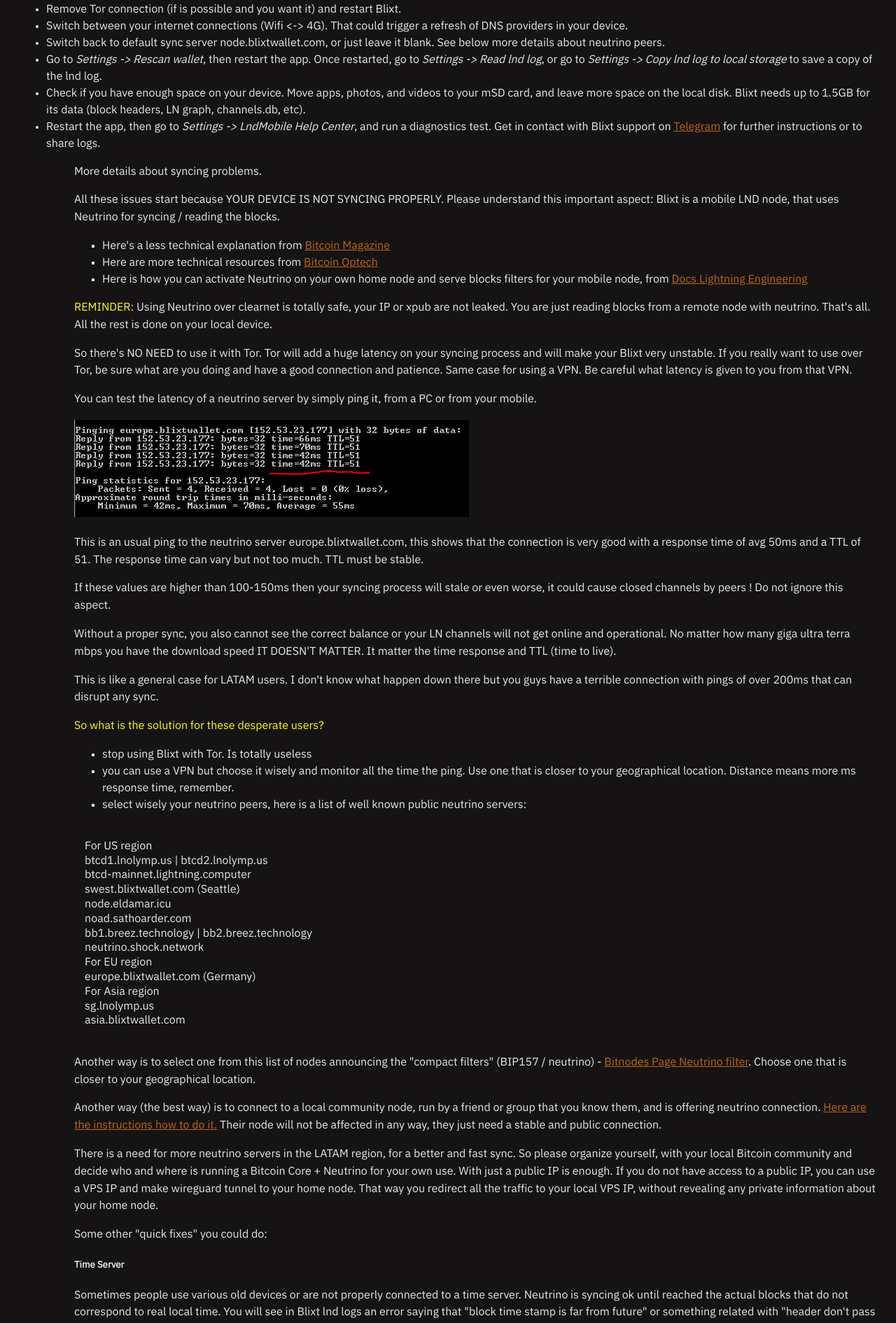
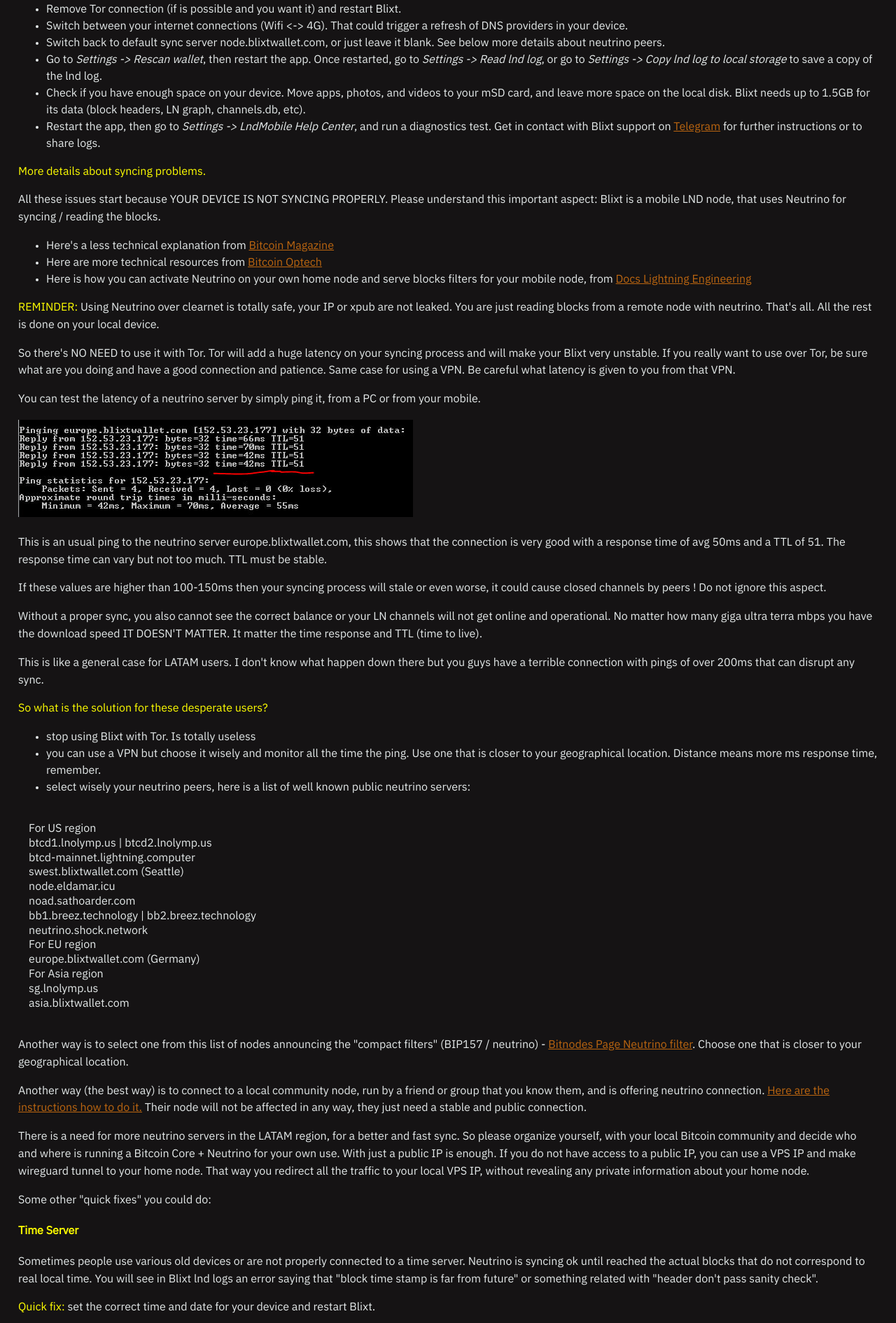
Before and after one commit to BlixtWallet/blixtwallet.github.io, a Jekyll site: the page built from faq.html, in a window 1280 px wide. Shown: the part 2176-4067 px from the top of the page at 70% size. Built offline with Jekyll 4.4.1, drawn with Linux system fonts in a browser that asks for light colours.

Commit message:
small correction format

```diff
--- a/faq.html
+++ b/faq.html
@@ -180,8 +180,8 @@
       <li>Restart the app, then go to <i>Settings -> LndMobile Help Center</i>, and run a diagnostics test. Get in
         contact with Blixt support on <a href="https://t.me/BlixtWallet" target="_blank">Telegram</a> for further
         instructions or to share logs.</li>
-      <ul>
-    <p>More details about syncing problems.</p>
+      </ul>
+    <p style="color:yellow;">More details about syncing problems.</p>
     <p>All these issues start because YOUR DEVICE IS NOT SYNCING PROPERLY. Please understand this important aspect: Blixt is a mobile LND node, that uses Neutrino for syncing / reading the blocks.</p>
       <ul>
       <li>Here's a less technical explanation from <a href="https://bitcoinmagazine.com/technical/why-bitcoin-wallets-need-block-filters">Bitcoin Magazine</a></li>
@@ -221,14 +221,14 @@
     <p>Another way (the best way) is to connect to a local community node, run by a friend or group that you know them, and is offering neutrino connection. <a href="https://docs.lightning.engineering/lightning-network-tools/lnd/enable-neutrino-mode-in-bitcoin-core">Here are the instructions how to do it.</a> Their node will not be affected in any way, they just need a stable and public connection.</p>
     <p>There is a need for more neutrino servers in the LATAM region, for a better and fast sync. So please organize yourself, with your local Bitcoin community and decide who and where is running a Bitcoin Core + Neutrino for your own use. With just a public IP is enough. If you do not have access to a public IP, you can use a VPS IP and make wireguard tunnel to your home node. That way you redirect all the traffic to your local VPS IP, without revealing any private information about your home node.</p>
     <p>Some other "quick fixes" you could do:</p>
-    <h5>Time Server</h5>
+    <h4 style="color:yellow;">Time Server</h4>
     <p>Sometimes people use various old devices or are not properly connected to a time server. Neutrino is syncing ok until reached the actual blocks that do not correspond to real local time. You will see in Blixt lnd logs an error saying that "block time stamp is far from future" or something related with "header don't pass sanity check".</p>
     <p><span style="color:yellow;">Quick fix:</span> set the correct time and date for your device and restart Blixt.</p>
-    <h5>Low space on device</h5>
+    <h4 style="color:yellow;">Low space on device</h4>
     <p>Sometimes using an old device, with low space, it can reach a threshold limit and stuck. Indeed for more you are using this mobile LND node, the neutrino files get bigger and also the channel.db file.</p>
     <p><span style="color:yellow;">Quick fix:</span> Go to Blixt Options - Debug section - Select "stop LND and delete neutrino files". It will restart the app and start a new fresh sync. Sometimes this quick fix can repair also corrupted data. Keep in mind that will take some time, between 1 and 3 min to fully resync. It is NOT deleting existing funds or channels, but yes, after resync it could trigger a re-scan of your bitcoin addresses and that could take more time.</p>
     <p>Next step is to check how much data is still occupied. You can see this in Android App info - data. If is still bigger than 400-500MB, you can compact the lnd files. So go to Blixt Options - Debug section - Select "Compact DB LND". Restart Blixt app if is not doing automatically. The compaction is taking place at startup and is only once. Now you will see that Blixt data is more less occupied.</p>
-    <h5>Persistent mode</h5>
+    <h4 style="color:yellow;">Persistent mode</h4>
     <p>Sometimes people do not open Blixt for long time, so is way too old the sync. But they expect to be synced instantly when they open it.</p>
     <p>Please have patience, and look at the top spinning wheel. Optional you can go to Options - See Node Info and see if is synced to chain and synced to graph marked as "true". Without that "true" mention you cannot use properly Blixt, you cannot see correctly the balance, you cannot see the LN channels online, you cannot do payments.</p>
     <p><span style="color:yellow;">Quick fix:</span> There's a powerful option to "keep alive" your Blixt node. Go to Options - Experiments - Select "Activate Persistent Mode". That will restart your Blixt and will put the lnd service in persistent mode, aka will always be active and keep online your sync, even if you switch to another app or simply close Blixt (not force close or kill the task). You can keep it like that all day if you are in a stable connection and you need to use Blixt several times. It will not consume too much the battery.</p>
```
Also changed, not shown: faq_es.html (+5 -5 lines).
